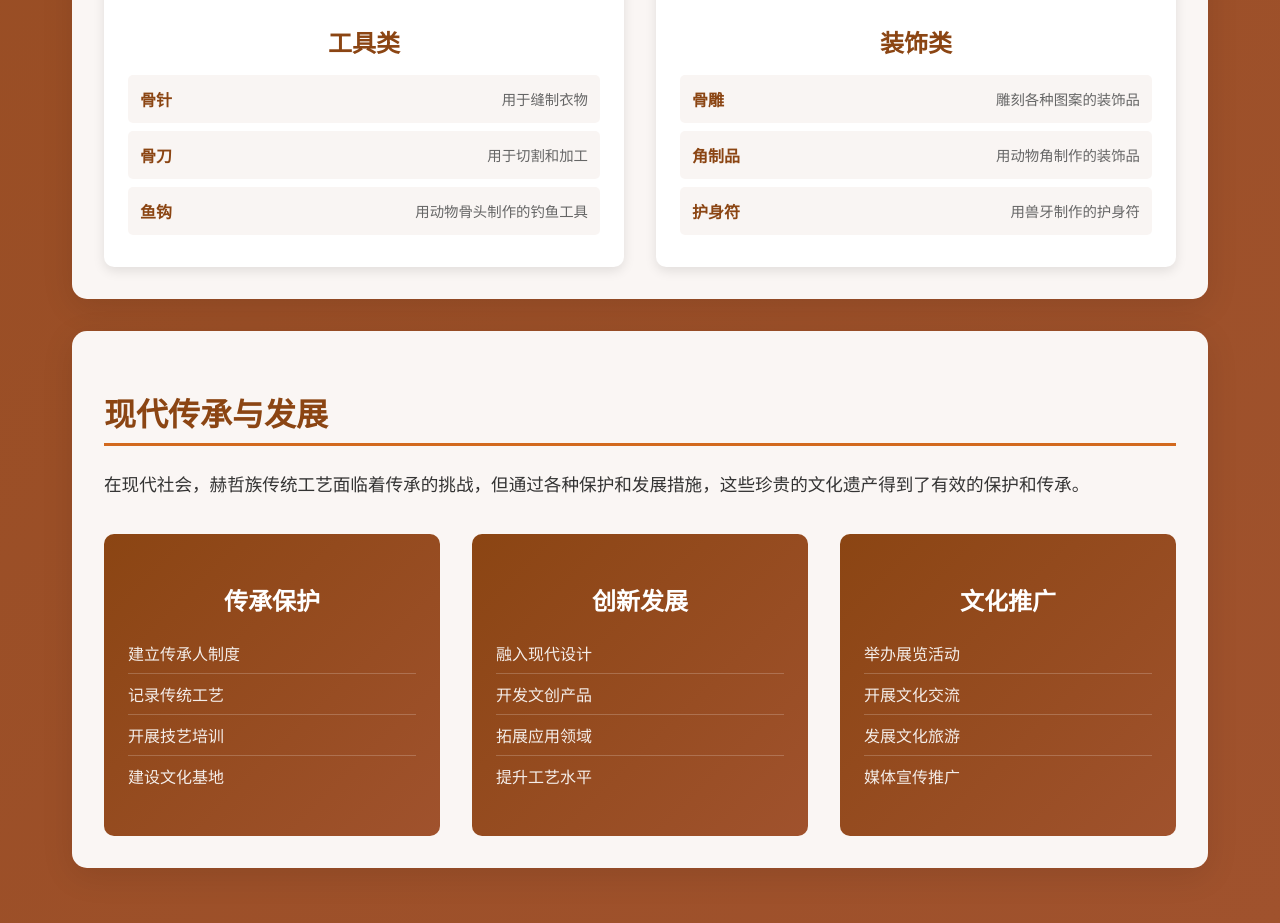
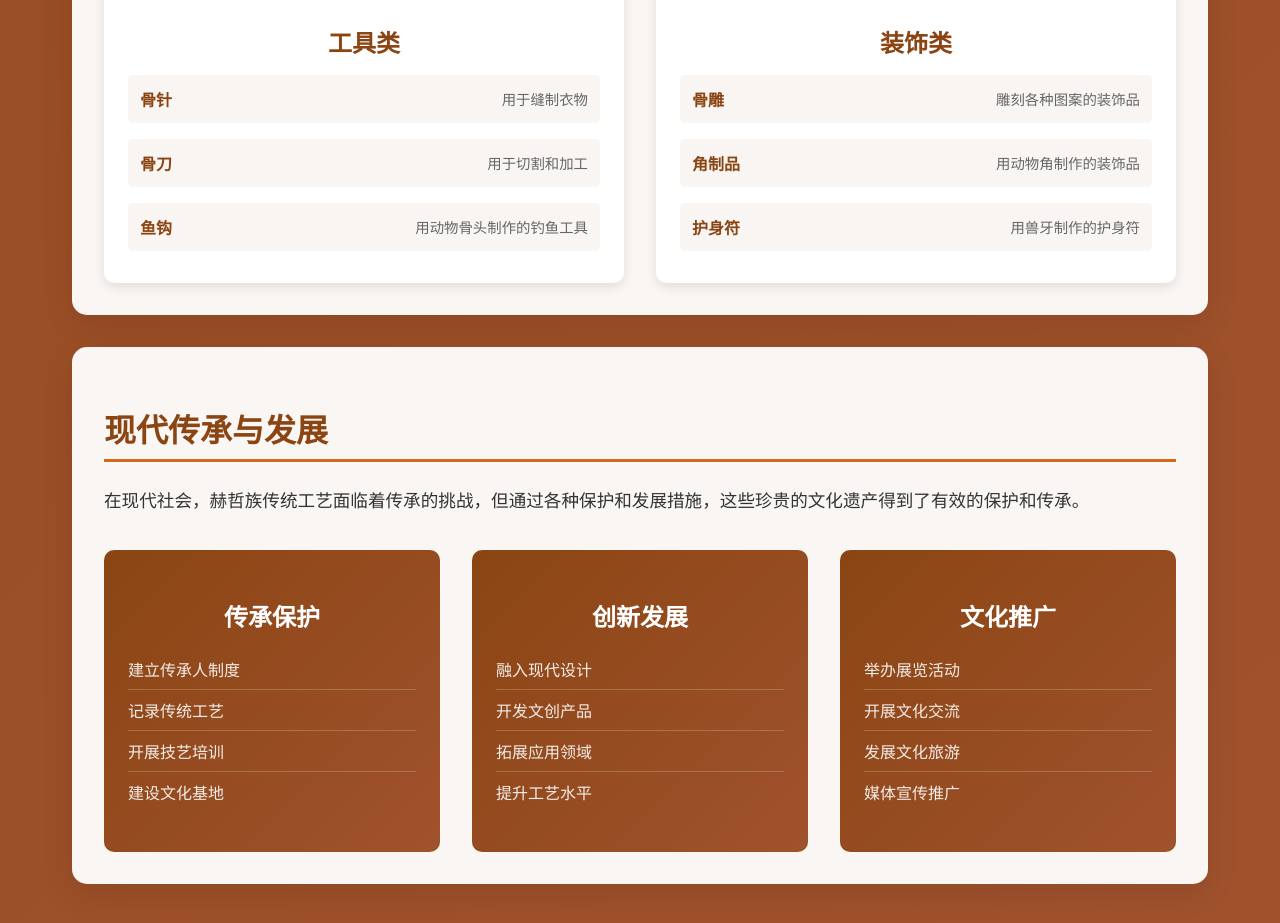
Before and after one commit to HeZheMuseum/HeZheMuseum, a Vue app: page /crafts in a window 1280 px wide. Shown: the part 4940-5863 px from the top of the page. Built offline with nearby package versions, Linux system fonts and the light colour scheme; a small style sheet from the web is missing.

Commit message:
style(Crafts): 使用更明确的CSS选择器替换space-y工具类
改用子元素相邻选择器实现列表项间距，提高样式可读性和维护性

```diff
--- a/src/views/Crafts.vue
+++ b/src/views/Crafts.vue
@@ -723,7 +723,9 @@ onMounted(() => {
 }
 
 .item-list {
-  space-y: 1rem;
+  & > * + * {
+    margin-top: 1rem;
+  }
 }
 
 .list-item {
```
